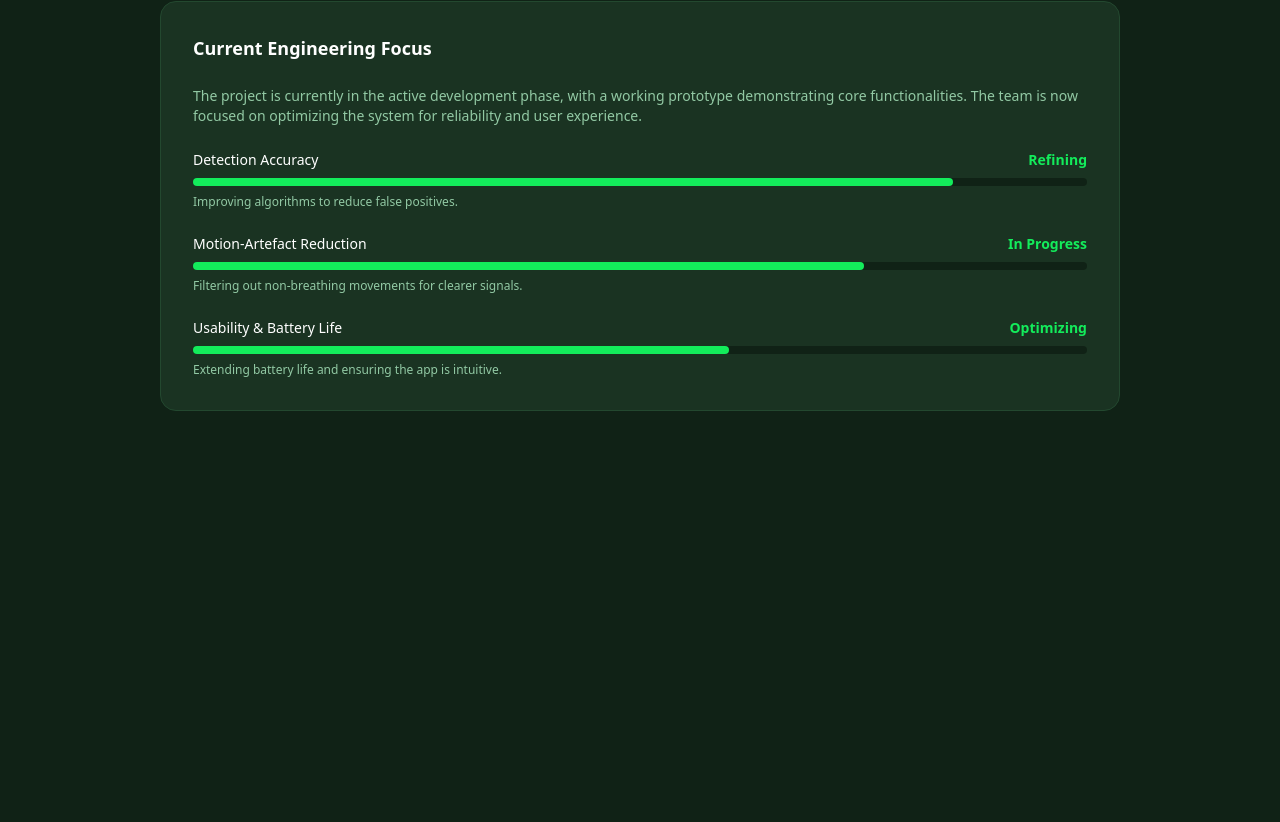
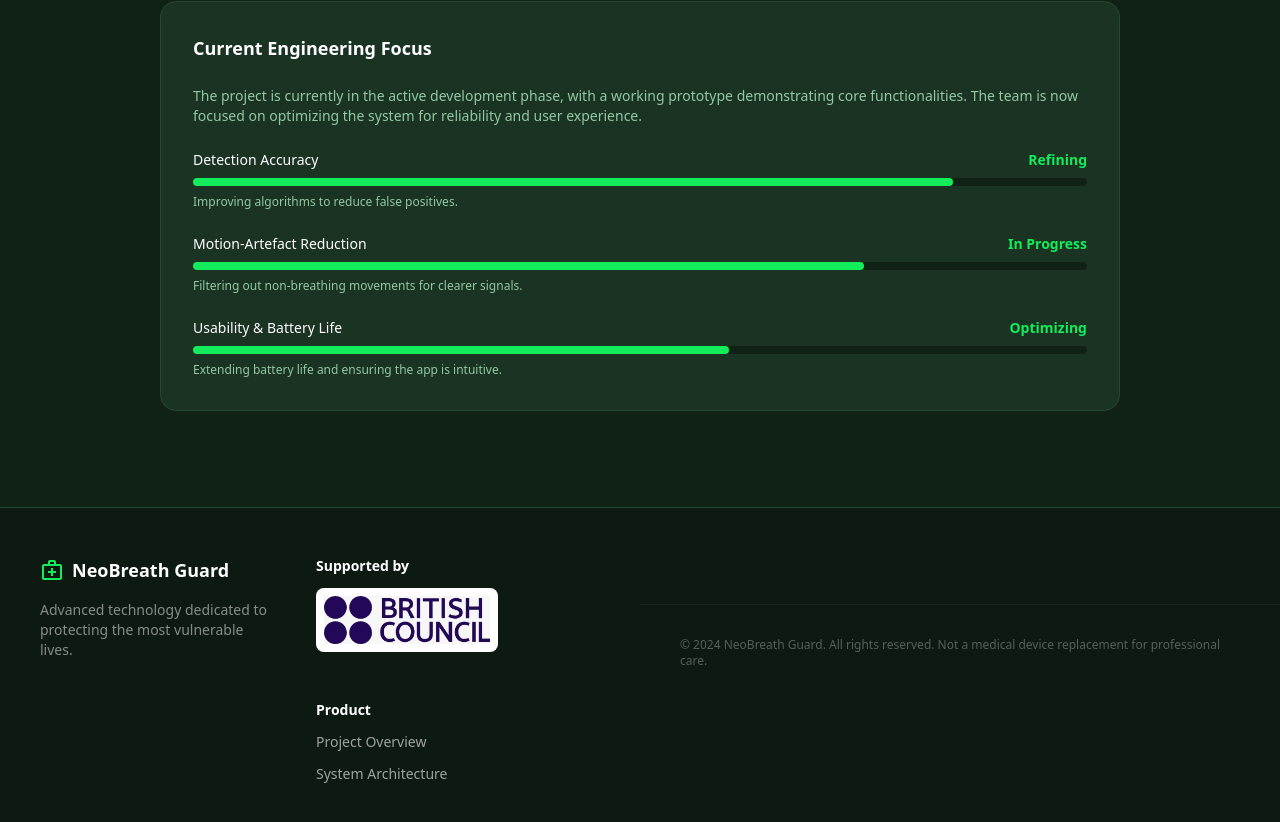
Before and after one commit to mbenboulo/neobreath, a Next.js app: page /technology in a window 1280 px wide. Shown: the part 2806-3628 px from the top of the page. Before the commit the page ends 3297 px from the top, so only its background shows below. Built offline with nearby package versions, Linux system fonts and the light colour scheme.

Commit message:
add british council image to footer

```diff
--- a/app/technology/page.tsx
+++ b/app/technology/page.tsx
@@ -3,10 +3,11 @@
 import Link from "next/link";
 import ScrollReveal from "@/components/ScrollReveal";
 import FadeIn from "@/components/FadeIn";
+import Footer from "@/components/Footer";
 
 export default function TechnologyPage() {
     return (
-        <div className="min-h-screen bg-background font-sans text-foreground selection:bg-primary selection:text-background pb-20">
+        <div className="min-h-screen bg-background font-sans text-foreground selection:bg-primary selection:text-background pb-0">
             {/* Header */}
             <header className="sticky top-0 z-50 w-full bg-[#112217]/90 backdrop-blur-md border-b border-secondary">
                 <div className="max-w-[1280px] mx-auto px-4 sm:px-6 lg:px-8">
@@ -19,7 +20,7 @@ export default function TechnologyPage() {
                 </div>
             </header>
 
-            <main className="w-full max-w-5xl mx-auto pt-12 px-4 sm:px-6 lg:px-8">
+            <main className="w-full max-w-5xl mx-auto pt-12 px-4 sm:px-6 lg:px-8 pb-24">
                 {/* Intro Section */}
                 <div className="mb-16">
                     <FadeIn delay={0.1}>
@@ -257,6 +258,7 @@ export default function TechnologyPage() {
                     </ScrollReveal>
                 </div>
             </main>
+            <Footer />
         </div>
     );
 }
--- a/components/Footer.tsx
+++ b/components/Footer.tsx
@@ -11,6 +11,7 @@ export default function Footer() {
         <footer className="w-full border-t border-[#23482f] bg-[#0d1a12] py-12">
             <div className="layout-container flex justify-center">
                 <div className="w-full max-w-[960px] px-4 md:px-10 flex flex-col md:flex-row justify-between gap-10">
+                    {/* Brand Section */}
                     <div className="flex flex-col gap-4">
                         <div className="flex items-center gap-2 text-white">
                             <span className="material-symbols-outlined text-primary">medical_services</span>
@@ -22,30 +23,43 @@ export default function Footer() {
                     </div>
 
                     <div className="flex gap-12 flex-wrap">
+                        {/* Supported By Section */}
+                        <div className="flex flex-col gap-3">
+                            <h4 className="text-white font-bold text-sm">Supported by</h4>
+                            <div className="bg-white p-2 rounded-lg w-fit">
+                                <img
+                                    src="/british-council.jpg"
+                                    alt="British Council"
+                                    className="h-12 w-auto object-contain"
+                                />
+                            </div>
+                        </div>
+
+                        {/* Product Section */}
                         <div className="flex flex-col gap-3">
                             <h4 className="text-white font-bold text-sm">Product</h4>
-                            {!isTechnologyPage && <Link href="/technology" className="text-white/60 text-sm hover:text-primary transition-colors">Technology</Link>}
-                            <a href="#" className="text-white/60 text-sm hover:text-primary transition-colors">Safety</a>
-                            <a href="#" className="text-white/60 text-sm hover:text-primary transition-colors">Research</a>
-                        </div>
-                        <div className="flex flex-col gap-3">
-                            <h4 className="text-white font-bold text-sm">Company</h4>
-                            <a href="#" className="text-white/60 text-sm hover:text-primary transition-colors">About Us</a>
-                            <a href="#" className="text-white/60 text-sm hover:text-primary transition-colors">Contact</a>
-                            <a href="#" className="text-white/60 text-sm hover:text-primary transition-colors">Privacy Policy</a>
-                        </div>
-                        <div className="flex flex-col gap-3">
-                            <h4 className="text-white font-bold text-sm">Social</h4>
-                            <div className="flex gap-4">
-                                <a href="#" className="text-white/60 hover:text-primary transition-colors">
-                                    <span className="sr-only">Twitter</span>
-                                    <svg aria-hidden="true" className="h-5 w-5" fill="currentColor" viewBox="0 0 24 24"><path d="M8.29 20.251c7.547 0 11.675-6.253 11.675-11.675 0-.178 0-.355-.012-.53A8.348 8.348 0 0022 5.92a8.19 8.19 0 01-2.357.646 4.118 4.118 0 001.804-2.27 8.224 8.224 0 01-2.605.996 4.107 4.107 0 00-6.993 3.743 11.65 11.65 0 01-8.457-4.287 4.106 4.106 0 001.27 5.477A4.072 4.072 0 012.8 9.713v.052a4.105 4.105 0 003.292 4.022 4.095 4.095 0 01-1.853.07 4.108 4.108 0 003.834 2.85A8.233 8.233 0 012 18.407a11.616 11.616 0 006.29 1.84"></path></svg>
-                                </a>
-                                <a href="#" className="text-white/60 hover:text-primary transition-colors">
-                                    <span className="sr-only">LinkedIn</span>
-                                    <svg aria-hidden="true" className="h-5 w-5" fill="currentColor" viewBox="0 0 24 24"><path clipRule="evenodd" d="M19 0h-14c-2.761 0-5 2.239-5 5v14c0 2.761 2.239 5 5 5h14c2.762 0 5-2.239 5-5v-14c0-2.761-2.238-5-5-5zm-11 19h-3v-11h3v11zm-1.5-12.268c-.966 0-1.75-.79-1.75-1.764s.784-1.764 1.75-1.764 1.75.79 1.75 1.764-.783 1.764-1.75 1.764zm13.5 12.268h-3v-5.604c0-3.368-4-3.113-4 0v5.604h-3v-11h3v1.765c1.396-2.586 7-2.777 7 2.476v6.759z" fillRule="evenodd"></path></svg>
-                                </a>
-                            </div>
+                            {isTechnologyPage ? (
+                                <>
+                                    <Link href="/technology#overview" className="text-white/60 text-sm hover:text-primary transition-colors">
+                                        Project Overview
+                                    </Link>
+                                    <Link href="/technology#architecture" className="text-white/60 text-sm hover:text-primary transition-colors">
+                                        System Architecture
+                                    </Link>
+                                </>
+                            ) : (
+                                <>
+                                    <Link href="#motivation" className="text-white/60 text-sm hover:text-primary transition-colors">
+                                        Motivation
+                                    </Link>
+                                    <Link href="#technology" className="text-white/60 text-sm hover:text-primary transition-colors">
+                                        Technology
+                                    </Link>
+                                    <Link href="#impact" className="text-white/60 text-sm hover:text-primary transition-colors">
+                                        Impact
+                                    </Link>
+                                </>
+                            )}
                         </div>
                     </div>
                 </div>
```
